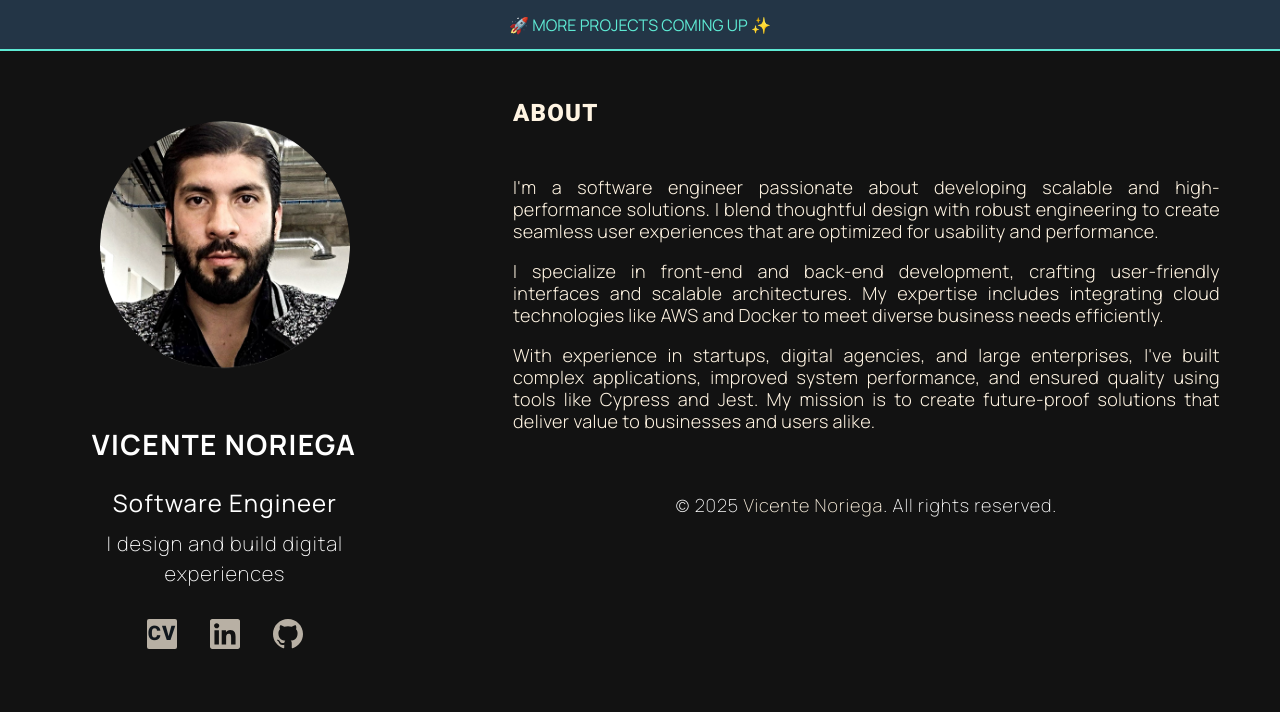
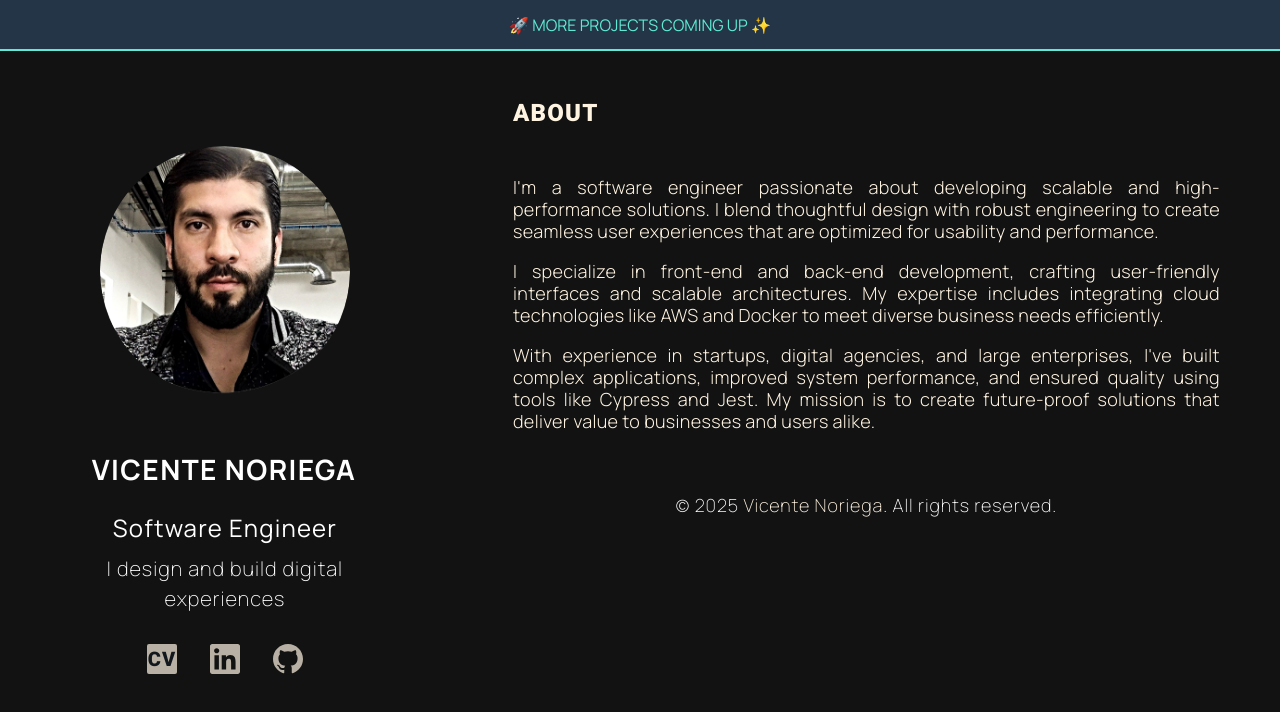
Before and after one commit to vnoriegamoreno/vnoriega-dev, a Vue app: page / in a window 1280 px wide. Shown: the top 712 px of the page. Built offline with nearby package versions, Linux system fonts and the light colour scheme; no server answers.

Commit message:
Landscape - Fix the height of the .site-header element

```diff
--- a/src/styles/_app.scss
+++ b/src/styles/_app.scss
@@ -12,7 +12,7 @@
   .site-header {
     flex-direction: column;
     flex: 0 0 327px;
-    height: calc(100vh - 51px);
+    height: 100vh;
     position: sticky;
     top: 0;
     @include flex-center;
```
